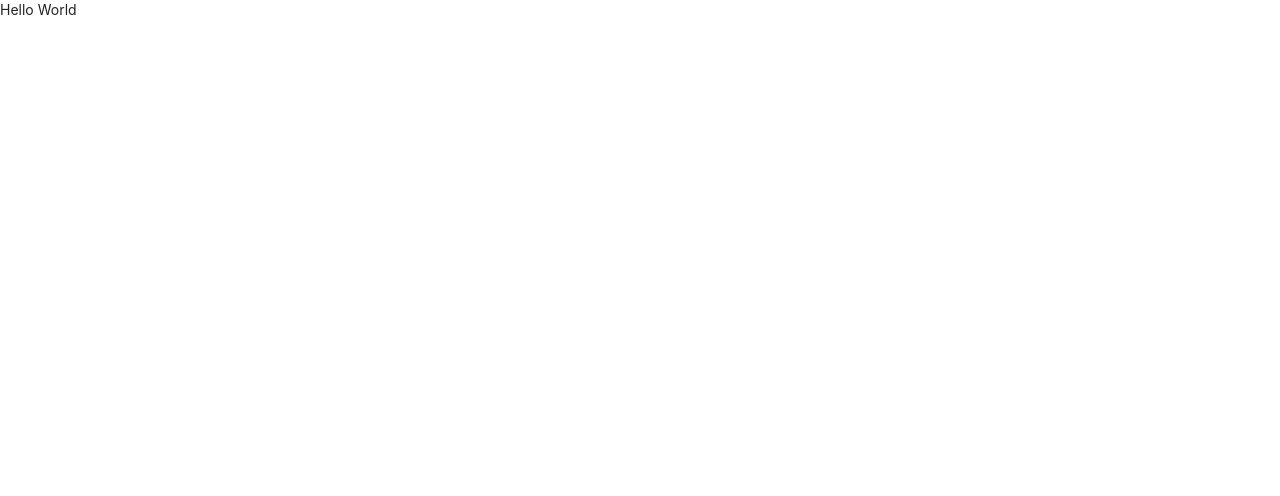
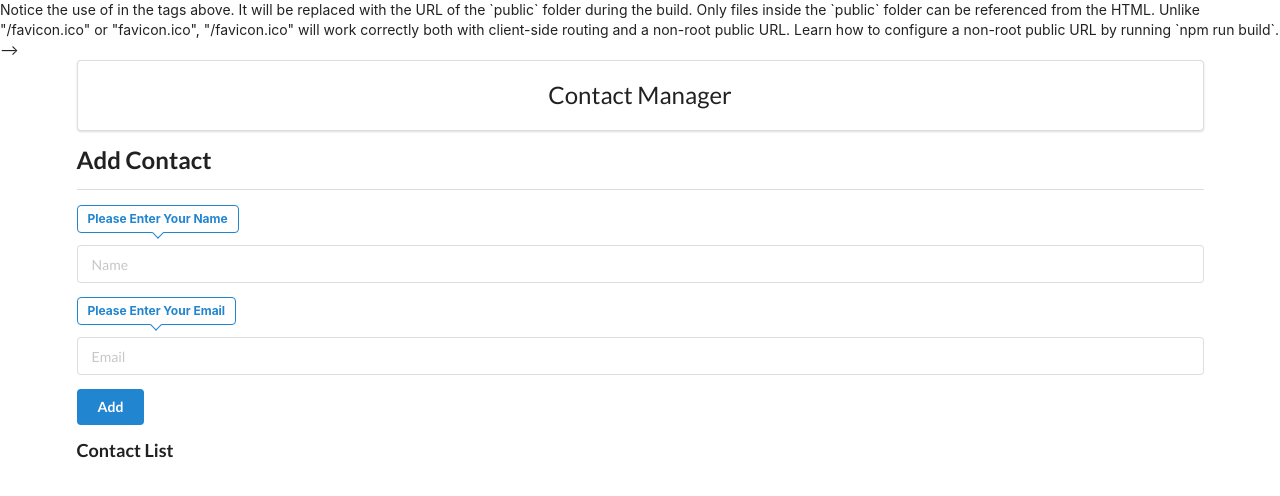
Before and after one commit to mishurahman616/contact-app, a React (Create React App) app: page / in a window 1280 px wide. Shown: the top 496 px of the page. Built offline with nearby package versions, Linux system fonts and the light colour scheme.

Commit message:
Class Component and Functional Component

```diff
--- a/public/index.html
+++ b/public/index.html
@@ -10,13 +10,11 @@
       content="Web site created using create-react-app"
     />
     <link rel="apple-touch-icon" href="%PUBLIC_URL%/logo192.png" />
-    <!--
+        <!--
       manifest.json provides metadata used when your web app is installed on a
       user's mobile device or desktop. See https://developers.google.com/web/fundamentals/web-app-manifest/
     -->
-    <link rel="stylesheet" href="https://cdnjs.cloudflare.com/ajax/libs/semantic-ui/2.4.1/semantic.min.css" integrity="sha512-8bHTC73gkZ7rZ7vpqUQThUDhqcNFyYi2xgDgPDHc+GXVGHXq+xPjynxIopALmOPqzo9JZj0k6OqqewdGO3EsrQ==" crossorigin="anonymous" referrerpolicy="no-referrer" />
-    <!--
-      Notice the use of %PUBLIC_URL% in the tags above.
+    <link href="https://cdnjs.cloudflare.com/ajax/libs/semantic-ui/2.4.1/semantic.min.css" rel="stylesheet"/>       Notice the use of %PUBLIC_URL% in the tags above.
       It will be replaced with the URL of the `public` folder during the build.
       Only files inside the `public` folder can be referenced from the HTML.
 
--- a/src/components/AddContact.js
+++ b/src/components/AddContact.js
@@ -0,0 +1,28 @@
+//functional component example - Contact add form
+import React from "react";
+const AddContact = () => {
+    return (
+        <div className="ui main">
+            <h2>Add Contact</h2>
+            <form class="ui fluid form">
+                <div className="ui divider"></div>
+                <div className="field" placeholder="Last Name">
+                    <div className="ui pointing below blue basic label">
+                        Please Enter Your Name
+                    </div>
+                    <input type="text" name="name" placeholder="Name"/>
+                </div>
+                <div className="field" placeholder="Last Name">
+                    <div className="ui pointing below blue basic label">
+                        Please Enter Your Email
+                    </div>
+                    <input type="email" name="email" placeholder="Email"/>
+                </div>
+                <button className="ui primary button"> Add </button>
+
+            </form>
+        </div>
+
+            );
+}
+export default AddContact;
--- a/src/components/App.js
+++ b/src/components/App.js
@@ -1,9 +1,16 @@
+import React from 'react';
 import './App.css';
+import Header from './Header';
+import AddContact from './AddContact';
+import ContactList from './ContactList';
 
 function App() {
+
   return (
-    <div>
-        Hello World
+    <div className='ui container'>
+      <Header />
+      <AddContact />
+      <ContactList />
     </div>
   );
 }
--- a/src/components/ContactList.js
+++ b/src/components/ContactList.js
@@ -0,0 +1,12 @@
+//functional component example - Contact List
+
+import React from "react";
+
+const ContactList = () =>{
+    return(
+            <div className="ui celled list">
+                <h3> Contact List </h3>
+            </div>
+    );
+}
+export default ContactList;
--- a/src/components/Header.js
+++ b/src/components/Header.js
@@ -1,8 +1,14 @@
+//class component example - Header
 import react from 'react';
 class Header extends react.Component{
     render(){
         return(
-            <h1>Hello</h1>
+            <div className="ui one item menu">
+                <h2 class="item">
+                    Contact Manager
+                </h2>
+            </div>
         )
     }
 }
+export default Header;
```
